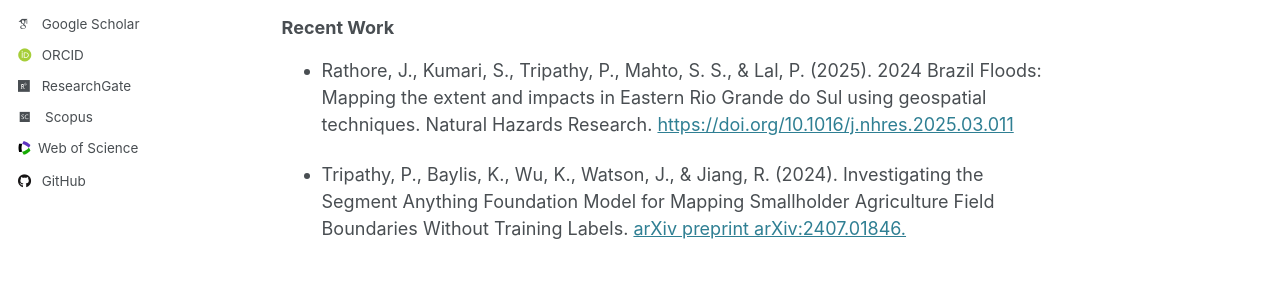
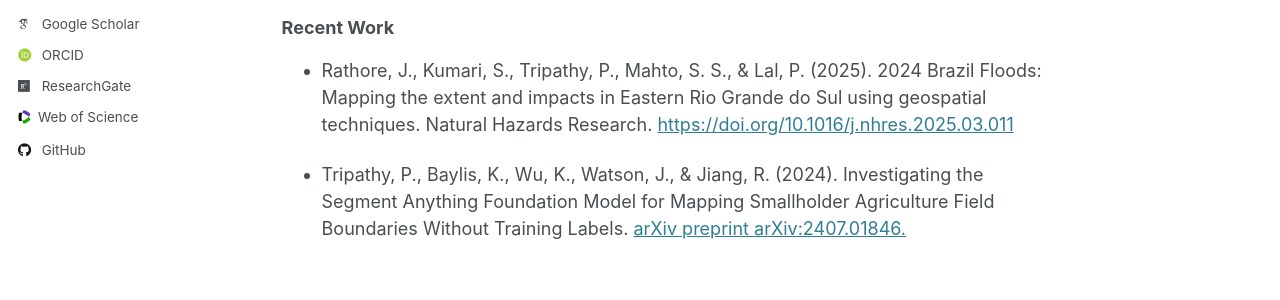
Before and after one commit to tripathyp/tripathyp.github.io, a Jekyll site: the page built from _pages/about.md, in a window 1280 px wide. Shown: the part 511-811 px from the top of the page. Built offline with Jekyll 4.4.1, drawn with Linux system fonts in a browser that asks for light colours; some web fonts are replaced.

Commit message:
removed scopus

```diff
--- a/_config.yml
+++ b/_config.yml
@@ -26,7 +26,6 @@ author:
   googlescholar    : "https://scholar.google.com/citations?user=cpHC_JgAAAAJ&hl=en&oi=ao"
   orcid            : "http://orcid.org/0000-0002-9278-8995"
   researchgate     : "https://www.researchgate.net/profile/Pratyush-Tripathy"
-  scopus           : "https://www.webofscience.com/wos/author/record/2096188"
   webofscience     : "https://www.webofscience.com/wos/author/record/2096188"
 
   # Repositories and software development
```
